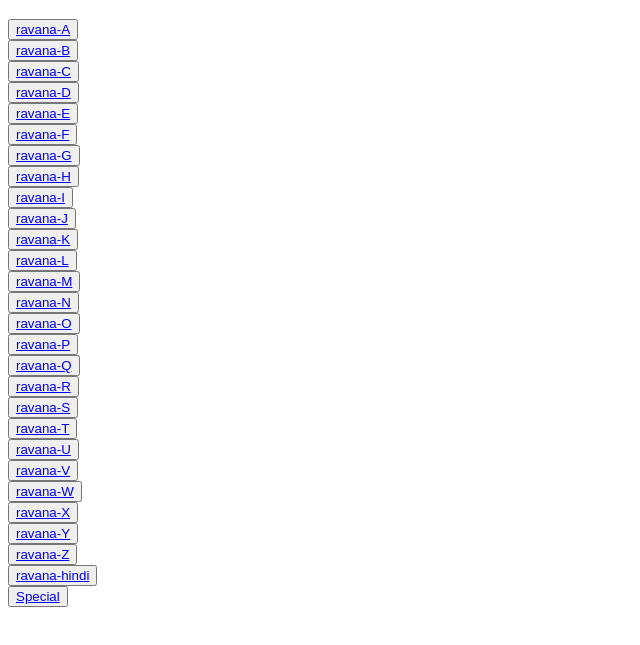
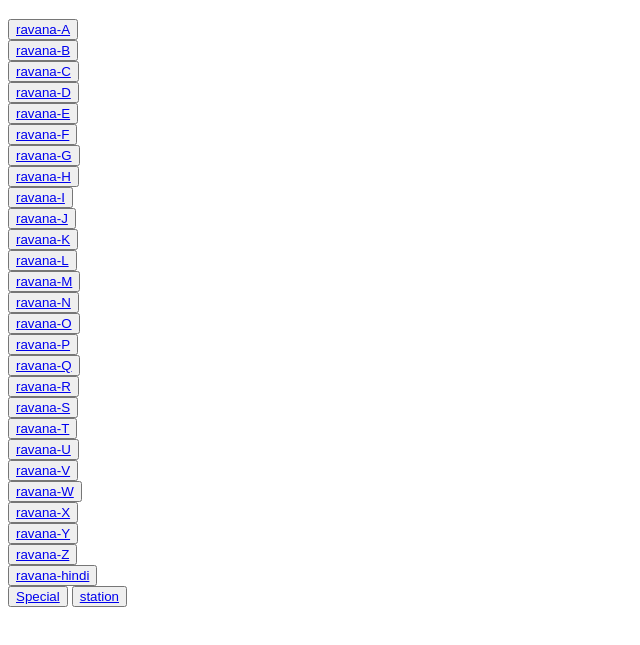
Before and after one commit to ravana69/archivelist, a plain HTML site: page index.html in a window 1280 px wide. Shown: the part 61-706 px from the top of the page, without its empty margins (0-640 px from the left). Drawn offline with Linux system fonts and the light colour scheme.

Commit message:
Update index.html

```diff
--- a/index.html
+++ b/index.html
@@ -36,5 +36,6 @@
 <button><a href="https://archive.org/upload/?identifier=hindi_ravana" target="_blank" rel="noopener noreferrer">ravana-hindi</a></button><br>
 <button><a href="https://archive.org/edit.php?edit-files=1&identifier=ravana-A" target="_blank" rel="noopener noreferrer">Special</a></button>
 
+<button><a href="https://tools.zeno.fm/accounts/agxzfnplbm8tc3RhdHNyGAsSC0JpbGxpbmdCYXNlGICAsPzAmZ4IDKIBBHplbm8/stations/" target="_blank" rel="noopener noreferrer">station</a></button>
 </body>
 </html>
```
